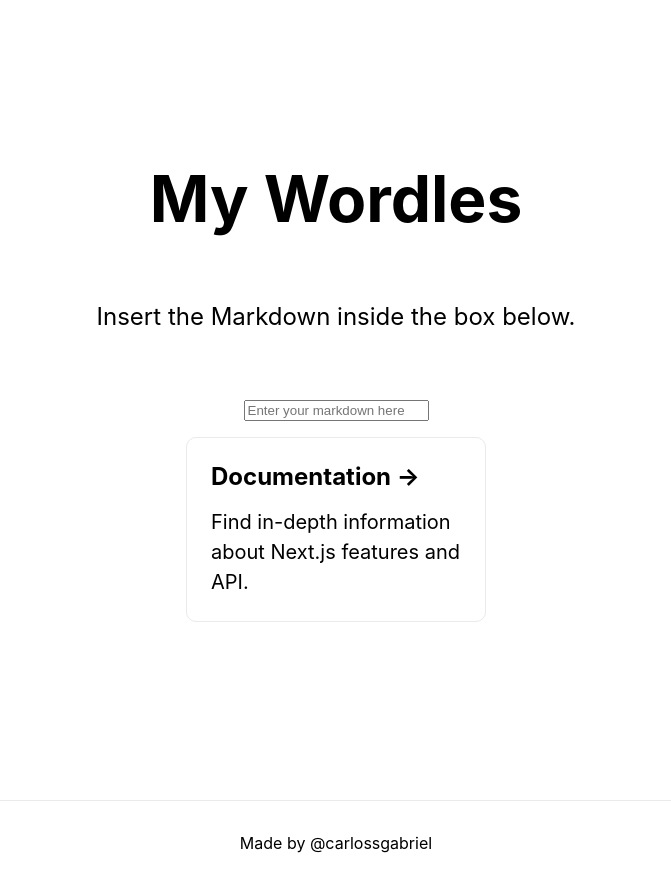
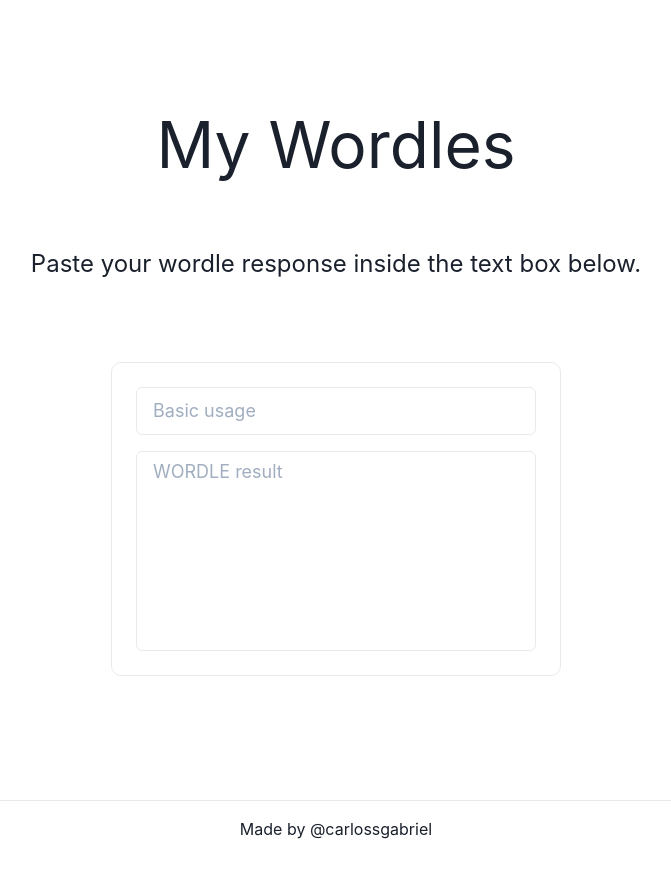
Before and after one commit to carlossgabriel/mywordles, a Next.js app: page / in a window 1280 px wide. Shown: the whole page, without its empty margins (304-975 px from the left). After the commit the page ends 857 px from the top, so only its background shows below. Built offline with nearby package versions, Linux system fonts and the light colour scheme.

Commit message:
initial setup

```diff
--- a/pages/_app.tsx
+++ b/pages/_app.tsx
@@ -1,8 +1,13 @@
 import '../styles/globals.css'
 import type { AppProps } from 'next/app'
+import { ChakraProvider } from '@chakra-ui/react'
 
 function MyApp({ Component, pageProps }: AppProps) {
-  return <Component {...pageProps} />
+  return (
+    <ChakraProvider>
+      <Component {...pageProps} />
+    </ChakraProvider>
+    )
 }
 
 export default MyApp
--- a/pages/index.tsx
+++ b/pages/index.tsx
@@ -1,35 +1,40 @@
-import type { NextPage } from 'next'
-import Head from 'next/head'
-import Image from 'next/image'
-import styles from '../styles/Home.module.css'
+import { Textarea } from "@chakra-ui/react";
+import { Input } from "@chakra-ui/react";
+import type { NextPage } from "next";
+import Head from "next/head";
+
+import styles from "../styles/Home.module.css";
 
 const Home: NextPage = () => {
   return (
     <div className={styles.container}>
       <Head>
-        <title>Create Next App</title>
-        <meta name="description" content="Generated by create next app" />
-        <link rel="icon" href="/favicon.ico" />
+        <title>My Wordles</title>
+        <meta name="description" content="My Wordles" />
       </Head>
 
       <main className={styles.main}>
-        <h1 className={styles.title}>
-          My Wordles
-        </h1>
+        <h1 className={styles.title}>My Wordles</h1>
 
         <p className={styles.description}>
-          Insert the Markdown inside the box below.
+          Paste your wordle response inside the text box below.
         </p>
 
-        <div className={styles.input}>
-          <input type="text" placeholder="Enter your markdown here"></input>
-        </div>
-
-        <div className={styles.grid}>
-          <a href="https://nextjs.org/docs" className={styles.card}>
-            <h2>Documentation &rarr;</h2>
-            <p>Find in-depth information about Next.js features and API.</p>
-          </a>
+        <div className={styles.card}>
+          <Input
+            placeholder="Basic usage"
+            size="lg"
+            className={styles.inputWord}
+            maxLength={5}
+            minLength={5}
+          />
+          <Textarea
+            placeholder="WORDLE result"
+            size="lg"
+            className={styles.inputBoxes}
+            resize="none"
+            height="200px"
+          />
         </div>
       </main>
 
@@ -43,7 +48,7 @@
         </a>
       </footer>
     </div>
-  )
-}
+  );
+};
 
-export default Home
+export default Home;
--- /dev/null
+++ b/prettier.config.js
@@ -0,0 +1,5 @@
+module.exports = {
+  singleQuote: false,
+  trailingComma: "all",
+  arrowParents: "avoid",
+}
--- a/styles/Home.module.css
+++ b/styles/Home.module.css
@@ -15,7 +15,7 @@
 .footer {
   display: flex;
   flex: 1;
-  padding: 2rem 0;
+  padding: 1rem 0;
   border-top: 1px solid #eaeaea;
   justify-content: center;
   align-items: center;
@@ -29,7 +29,7 @@
 }
 
 .title a {
-  color: #0070f3;
+  color: #538d4e;
   text-decoration: none;
 }
 
@@ -82,14 +82,14 @@
   border: 1px solid #eaeaea;
   border-radius: 10px;
   transition: color 0.15s ease, border-color 0.15s ease;
-  max-width: 300px;
+  max-width: 450px;
 }
 
 .card:hover,
 .card:focus,
 .card:active {
-  color: #0070f3;
-  border-color: #0070f3;
+  color: #538d4e;
+  border-color: #538d4e;
 }
 
 .card h2 {
@@ -108,6 +108,10 @@
   margin-left: 0.5rem;
 }
 
+.inputWord {
+  margin-bottom: 16px;
+}
+
 @media (max-width: 600px) {
   .grid {
     width: 100%;
```
Also changed, not shown: package.json (+13 -1 lines), .eslintrc.json, 1 other file (tests, documents, lock files or other folders).
